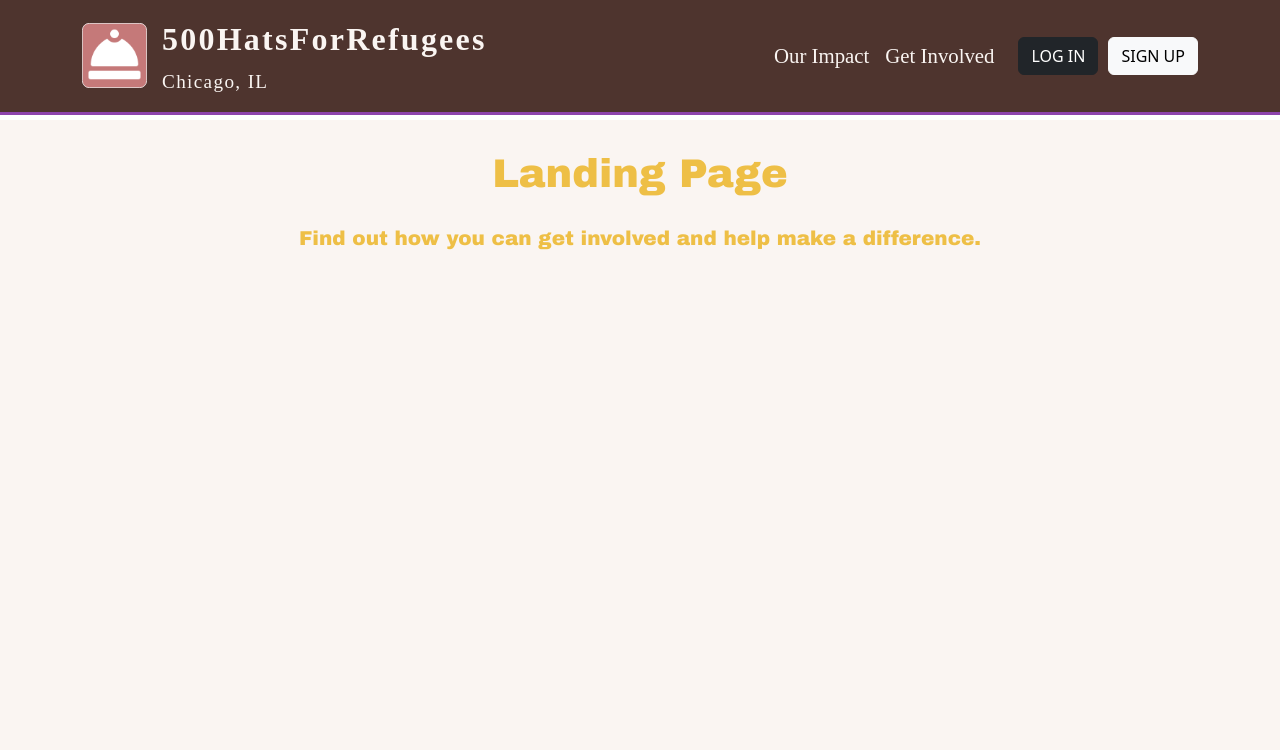
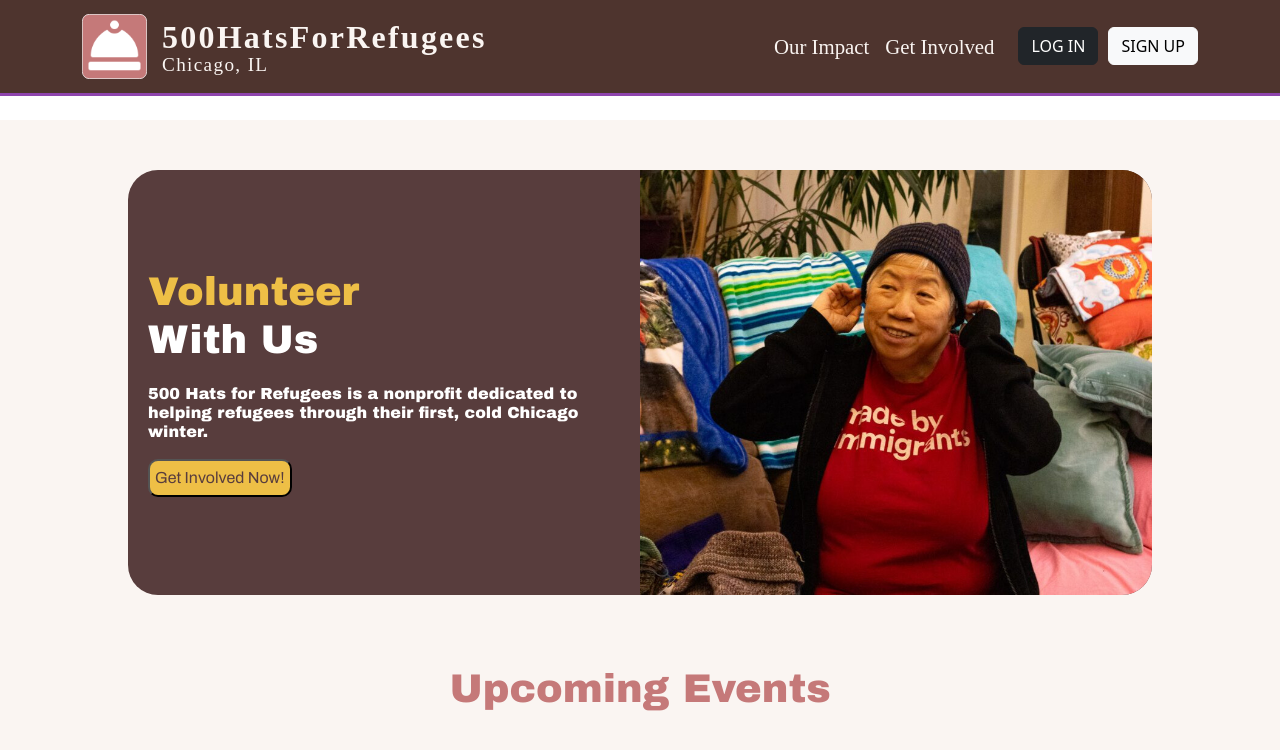
Before and after one commit to 392-f24/500HatsForRefugees, a React (Vite) app: page /volunteerOpportunities in a window 1280 px wide. Shown: the top 750 px of the page. Built offline with nearby package versions, Linux system fonts and the light colour scheme.

Commit message:
Initial landing page, missing some upcoming events stuff. No events carousel for now

```diff
--- a/src/App.css
+++ b/src/App.css
@@ -1,3 +1,7 @@
 .body {
     padding-top: 120px;
 }
+
+.App-header{
+    min-width: 800px;
+}
--- a/src/components/Navigation.css
+++ b/src/components/Navigation.css
@@ -13,7 +13,6 @@
 .brand-text-container {
   display: flex;
   flex-direction: column;
-  gap: 5px; /* Added spacing between main text and subtext */
   cursor: pointer; /* Makes the text clickable */
 }
 
@@ -23,6 +22,7 @@
   font-size: 2rem; /* Slightly larger font for the main brand text */
   font-weight: 600;
   letter-spacing: 0.07em;
+  margin-bottom: -10px;
 }
 
 .brand-subtext {
@@ -37,7 +37,7 @@
 .custom-navbar {
   background-color: #4e342e; /* Dark brown */
   border-bottom: 3px solid #8e44ad; /* Purple border */
-  padding: 10px 20px;
+  /* padding: 10px 20px; */
   position: fixed;   /* Makes the element fixed to the viewport */
   top: 0;            /* Position it at the top */
   left: 0;           /* Optional: to make sure it's aligned to the left */
--- /dev/null
+++ b/src/pages/LandingPage.css
@@ -0,0 +1,81 @@
+.LandingPage-container {
+    background-color: #FAF5F2;
+    display: flex;
+    flex-direction: column; /* Stack items vertically */
+    align-items: center;
+    height: 100vh;
+    padding-top: 50px;
+    gap: 50px; /* Add spacing between sections */
+}
+
+.VolunteerWithUsContainer {
+    display: grid;
+    grid-template-columns: 1fr 1fr;
+    align-items: center;
+    background-color: #583D3D;
+    width: 80%;
+    max-width: 1200px;
+    min-width: 700px;
+    border-radius: 30px;
+    overflow: hidden; /* Clips content, including the image */
+    margin: 0 auto;
+    position: relative;
+}
+
+
+.VWU-left {
+    grid-column: 1;
+    padding: 20px;
+}
+
+.VWU-right {
+    grid-column: 2;
+    display: flex;
+    justify-content: center;
+    align-items: center;
+    overflow: hidden; /* Ensures the image is clipped to the container */
+}
+
+.titleVolunteer {
+    text-align: left;
+    font-family: 'Archivo Black', sans-serif;
+    color: #EEBF46;
+    margin: 0;
+}
+
+.titleWithUs {
+    text-align: left;
+    font-family: 'Archivo Black', sans-serif;
+    color: white;
+    margin: 0;
+}
+
+.landingDescription {
+    font-family: 'Archivo Black', sans-serif;
+    color: white;
+    margin-top: 20px;
+    padding-right: 20px;
+}
+
+.imageContainer {
+    width: 100%;
+    height: 120%;
+    object-fit: cover; /* Ensures the image fills the entire space */
+    border-radius: inherit; /* Inherit border-radius from the parent */
+    display: block;
+}
+
+.volunteer-button {
+    background-color:#EEBF46;
+    color: #583D3D;
+    border-radius: 10px;
+    font-family: 'Archivo', sans-serif;
+    padding:5px;
+    margin-top:10px;
+}
+
+.UpcomingEvents {
+    font-family: 'Archivo Black', sans-serif;
+    color: #C57979;
+    margin-top: 20px;
+}
--- a/src/pages/LandingPage.jsx
+++ b/src/pages/LandingPage.jsx
@@ -2,19 +2,42 @@
 
 import { useState, useEffect } from 'react';
 import { useDbData, useDbRemove, useDbUpdate } from '../utilities/firebase.js';
-import './Pages.css'
+import { useNavigate } from 'react-router-dom';
+import './LandingPage.css';
 
 const LandingPage = () => {
+  const navigate = useNavigate();
+
+  const handleGetInvolvedClick = () => {
+    navigate('/volunteerOpportunities');
+  };
+
   return (
-    <div>
+    <div className="LandingPage-container">
+      {/* Volunteer Section */}
+      <div className="VolunteerWithUsContainer">
+        <div className="VWU-left">
+          <h1 className="titleVolunteer">Volunteer</h1>
+          <h1 className="titleWithUs">With Us</h1>
+          <h6 className="landingDescription">
+            500 Hats for Refugees is a nonprofit dedicated to helping refugees through their first, cold Chicago winter.
+          </h6>
+          <button className="volunteer-button" onClick={handleGetInvolvedClick}>
+            Get Involved Now!
+          </button>
+        </div>
+        <div className="VWU-right">
+          <img
+            src="/LandingPageImage.jpg"
+            alt="Volunteer with us"
+            className="imageContainer"
+          />
+        </div>
+      </div>
 
-    <div className="LandingPage-container">
-        <h1 className="title">Landing Page</h1>
-        <h5 className="subtitle">Find out how you can get involved and help make a difference.</h5>
-
-
-
-
+      {/* Upcoming Events Section */}
+      <div className="UpcomingEventsContainer">
+        <h1 className="UpcomingEvents">Upcoming Events</h1>
       </div>
     </div>
   );
--- a/src/pages/Pages.css
+++ b/src/pages/Pages.css
@@ -6,11 +6,7 @@
     height: 100vh;
 
 }
-.LandingPage-container{
-    background-color: #FAF5F2;
-    height: 100vh;
 
-}
 .title {
     text-align: center;
     padding: 30px;
```
Also changed, not shown: public/LandingPageImage.jpg (added).
